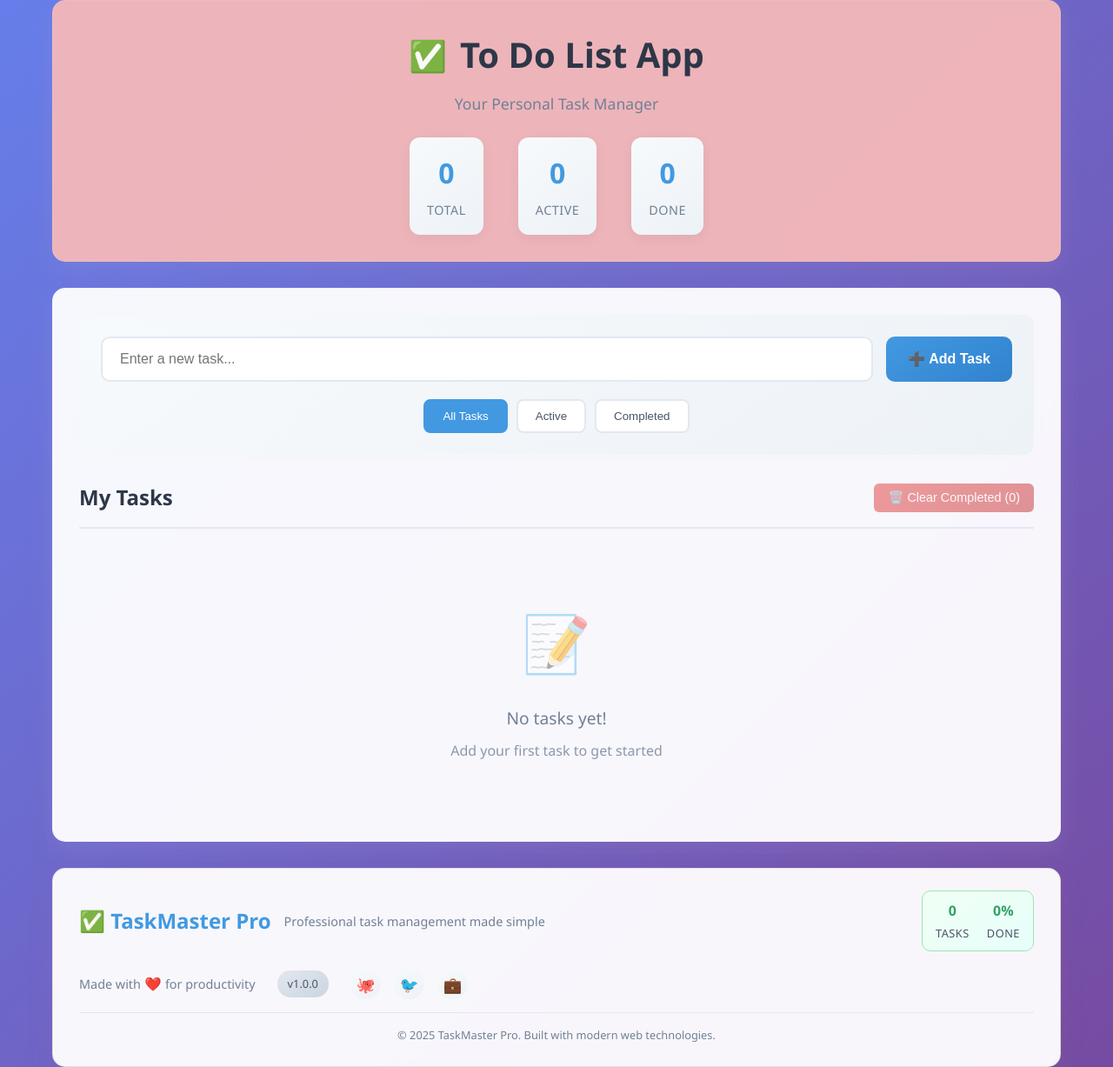
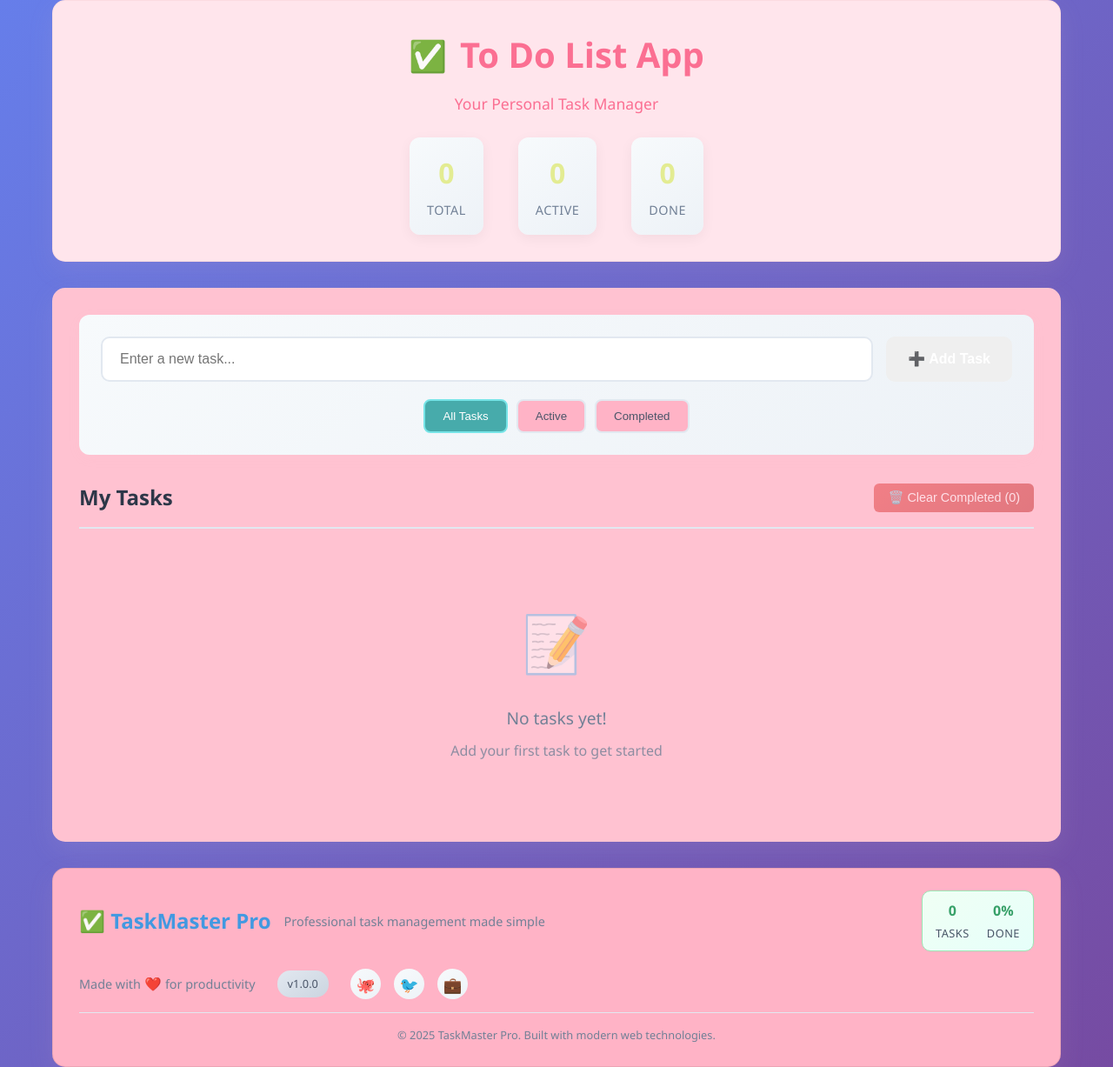
Before and after one commit to ritaajjj/To-Do-List-, a plain HTML site: page index.html in a window 1280 px wide. Shown: the whole page at 87% size. Drawn offline with Linux system fonts and the light colour scheme.

Commit message:
Updated colors to pink peach theme

```diff
--- a/footer/footer.css
+++ b/footer/footer.css
@@ -1,10 +1,10 @@
 
 .footer-container {
-    background: rgba(255, 255, 255, 0.95);
+    background: #FFB3C6;
     backdrop-filter: blur(10px);
     border-radius: 15px;
     padding: 25px 30px;
-    box-shadow: 0 10px 30px rgba(198, 129, 129, 0.1);
+    box-shadow: 0 10px 30px rgba(233, 185, 185, 0.1);
     border: 1px solid rgba(162, 108, 108, 0.2);
     margin-top: auto;
 }
--- a/header/header.css
+++ b/header/header.css
@@ -1,13 +1,13 @@
 
 
 .header-container {
-    background: rgba(245, 185, 185, 0.95);
+    background: #FFE5EC;
     backdrop-filter: blur(10px);
     border-radius: 15px;
     padding: 30px;
     margin-bottom: 30px;
     box-shadow: 0 10px 30px rgba(237, 199, 199, 0.1);
-    border: 1px solid rgba(238, 209, 209, 0.2);
+    border: 1px solid rgba(238, 179, 179, 0.2);
 }
 
 .header-content {
@@ -18,7 +18,7 @@
 .app-title {
     font-size: 2.5rem;
     font-weight: 700;
-    color: #2d3748;
+    color: #FB6F92;
     margin-bottom: 10px;
     display: flex;
     align-items: center;
@@ -45,7 +45,7 @@
 
 .app-subtitle {
     font-size: 1.1rem;
-    color: #718096;
+    color: #FB6F92;
     font-weight: 400;
 }
 
@@ -75,7 +75,7 @@
     display: block;
     font-size: 2rem;
     font-weight: 700;
-    color: #4299e1;
+    color: #e3ec92;
     margin-bottom: 5px;
 }
 
--- a/home/home.css
+++ b/home/home.css
@@ -1,7 +1,7 @@
 
 .main-container {
     flex: 1;
-    background: rgba(255, 255, 255, 0.95);
+    background: #FFC2D1;
     backdrop-filter: blur(10px);
     border-radius: 15px;
     padding: 30px;
@@ -16,7 +16,7 @@
     padding: 25px;
     background: linear-gradient(145deg, #f7fafc, #edf2f7);
     border-radius: 12px;
-    box-shadow: 0 4px 15px rgba(235, 217, 217, 0.05);
+    box-shadow: 0 4px 15px rgba(241, 215, 215, 0.05);
 }
 
 .input-group {
@@ -38,12 +38,12 @@
 .task-input:focus {
     outline: none;
     border-color: #f5dc87;
-    box-shadow: 0 0 0 3px rgba(240, 208, 149, 0.1);
+    box-shadow: 0 0 0 3px #FFB3C6;
 }
 
 .add-btn {
     padding: 15px 25px;
-    background: linear-gradient(145deg, #4299e1, #3182ce);
+    background: linear-gradient(#FB6F92);
     color: white;
     border: none;
     border-radius: 10px;
@@ -74,7 +74,7 @@
 .filter-btn {
     padding: 10px 20px;
     border: 2px solid #e2e8f0;
-    background: white;
+    background:#FFB3C6;
     color: #4a5568;
     border-radius: 8px;
     cursor: pointer;
@@ -84,13 +84,13 @@
 
 .filter-btn:hover {
     border-color: #9f6b82;
-    color: #4299e1;
+    color: #ec81b3;
 }
 
 .filter-btn.active {
-    background: #4299e1;
+    background: #47abab;
     color: white;
-    border-color: #4299e1;
+    border-color: #77e4e7;
 }
 
 /* Task List Section */
```
Also changed, not shown: icons8-cute-48.png (added).
